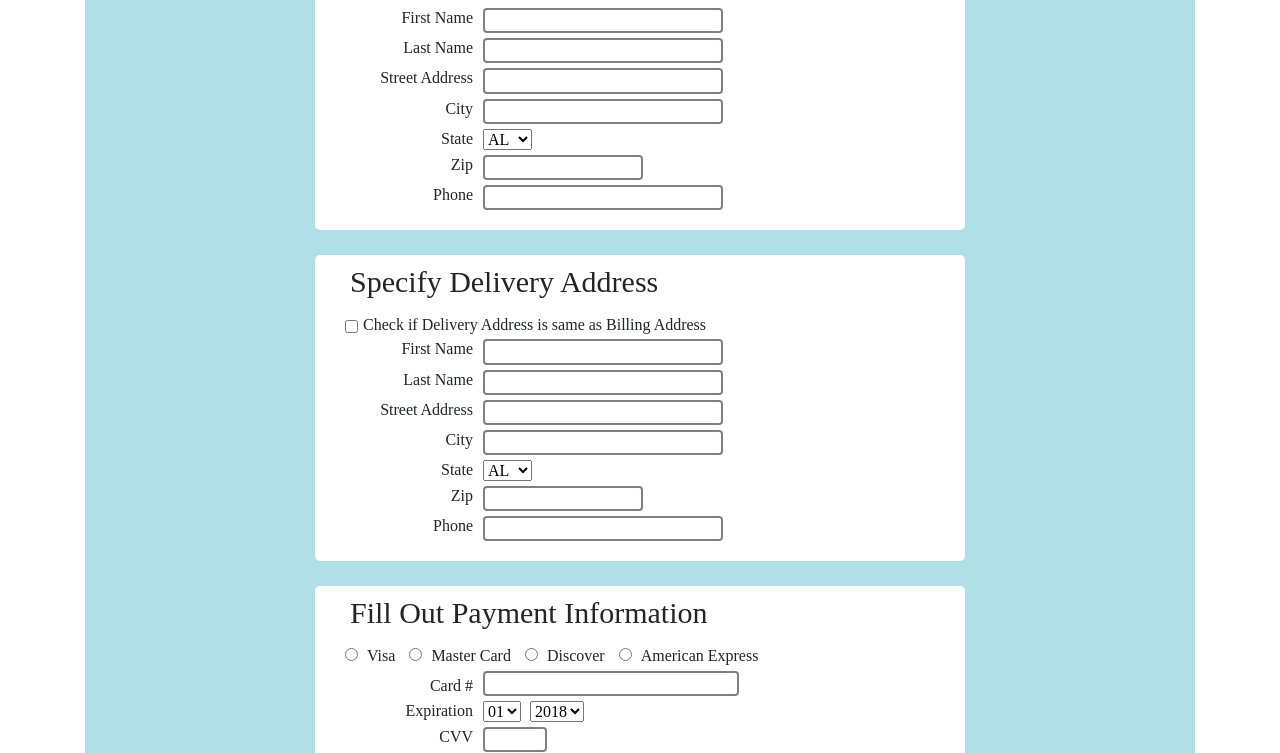
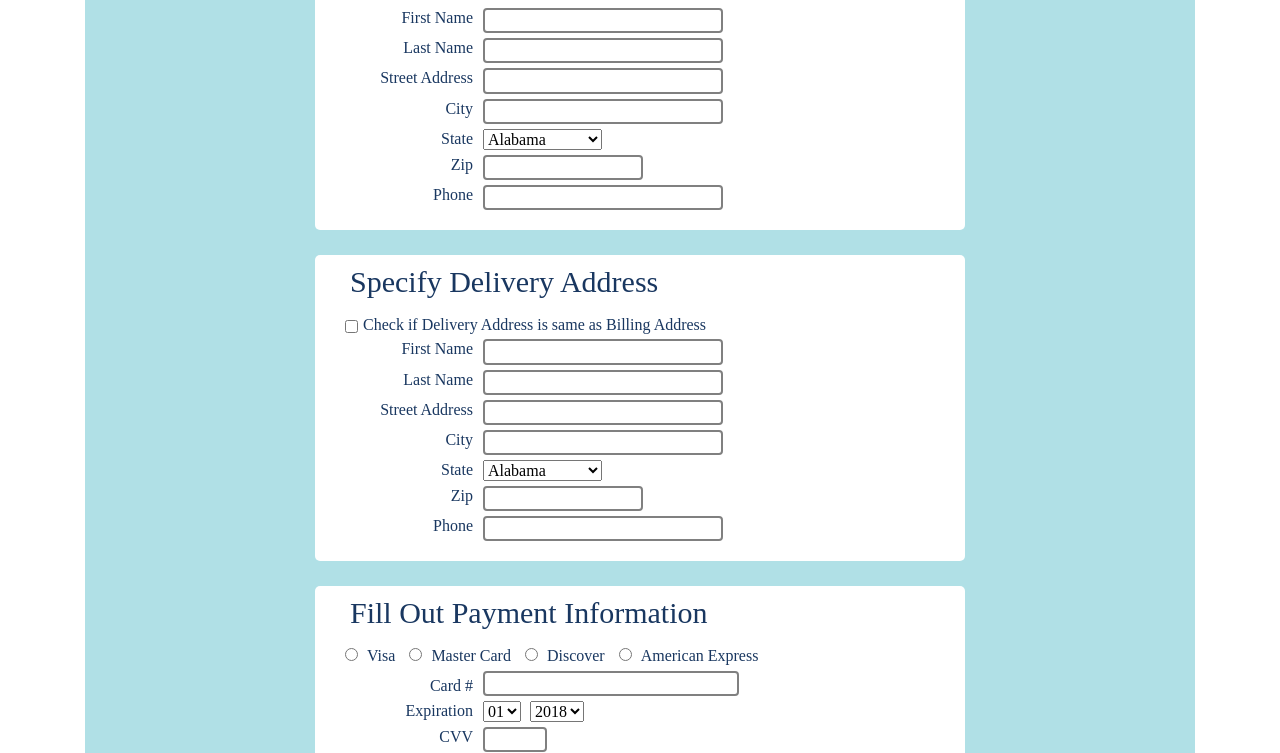
Before and after one commit to TSiclovan947/Capstone_Project_Updated, a plain HTML site: page shopcart.html in a window 1280 px wide. Shown: the part 302-1055 px from the top of the page. Drawn offline with nearby package versions, Linux system fonts and the light colour scheme; files whose address does not match are found by name.

Commit message:
Form Validation Con't
Began form validation for signin and signup; Created a java script page for the signin page; Added more to the form;

```diff
--- a/shopcart.html
+++ b/shopcart.html
@@ -75,57 +75,57 @@
                     <label for="bState">State</label>
                     <select id="bState" name="BillingState" required="required">
                     <!--   State Option Buttons borrowed from project  -->
-                        <option value="AL">AL</option>
-                        <option value="AK">AK</option>
-                        <option value="AZ">AZ</option>
-                        <option value="AR">AR</option>
-                        <option value="CA">CA</option>
-                        <option value="CO">CO</option>
-                        <option value="CT">CT</option>
-                        <option value="DE">DE</option>
-                        <option value="DC">DC</option>
-                        <option value="FL">FL</option>
-                        <option value="GA">GA</option>
-                        <option value="HI">HI</option>
-                        <option value="ID">ID</option>
-                        <option value="IL">IL</option>
-                        <option value="IN">IN</option>
-                        <option value="IA">IA</option>
-                        <option value="KS">KS</option>
-                        <option value="KY">KY</option>
-                        <option value="LA">LA</option>
-                        <option value="ME">ME</option>
-                        <option value="MD">MD</option>
-                        <option value="MA">MA</option>
-                        <option value="MI">MI</option>
-                        <option value="MN">MN</option>
-                        <option value="MS">MS</option>
-                        <option value="MO">MO</option>
-                        <option value="MT">MT</option>
-                        <option value="NE">NE</option>
-                        <option value="NV">NV</option>
-                        <option value="NH">NH</option>
-                        <option value="NJ">NJ</option>
-                        <option value="NM">NM</option>
-                        <option value="NY">NY</option>
-                        <option value="NC">NC</option>
-                        <option value="ND">ND</option>
-                        <option value="OH">OH</option>
-                        <option value="OK">OK</option>
-                        <option value="OR">OR</option>
-                        <option value="PA">PA</option>
-                        <option value="RI">RI</option>
-                        <option value="SC">SC</option>
-                        <option value="SD">SD</option>
-                        <option value="TN">TN</option>
-                        <option value="TX">TX</option>
-                        <option value="UT">UT</option>
-                        <option value="VT">VT</option>
-                        <option value="VA">VA</option>
-                        <option value="WA">WA</option>
-                        <option value="WV">WV</option>
-                        <option value="WI">WI</option>
-                        <option value="WY">WY</option>
+                        <option value="AL">Alabama</option>
+                        <option value="AK">Alaska</option>
+                        <option value="AZ">Arizona</option>
+                        <option value="AR">Arkansas</option>
+                        <option value="CA">California</option>
+                        <option value="CO">Colorodo</option>
+                        <option value="CT">Connecticut</option>
+                        <option value="DE">Delaware</option>
+                        <option value="DC">DC Captital</option>
+                        <option value="FL">Florida</option>
+                        <option value="GA">Georgia</option>
+                        <option value="HI">Hawaii</option>
+                        <option value="ID">Idaho</option>
+                        <option value="IL">Illinois</option>
+                        <option value="IN">Indiana</option>
+                        <option value="IA">Iowa</option>
+                        <option value="KS">Kansas</option>
+                        <option value="KY">Kentucky</option>
+                        <option value="LA">Louisiana</option>
+                        <option value="ME">Maine</option>
+                        <option value="MD">Maryland</option>
+                        <option value="MA">Massacusetts</option>
+                        <option value="MI">Michigan</option>
+                        <option value="MN">Minnesota</option>
+                        <option value="MS">Mississippi</option>
+                        <option value="MO">Missouri</option>
+                        <option value="MT">Montana</option>
+                        <option value="NE">Nebraska</option>
+                        <option value="NV">Nevada</option>
+                        <option value="New Hampshire">NH</option>
+                        <option value="NJ">New Jersey</option>
+                        <option value="NM">New Mexico</option>
+                        <option value="NY">New York</option>
+                        <option value="NC">North Carolina</option>
+                        <option value="ND">North Dakota</option>
+                        <option value="OH">Ohio</option>
+                        <option value="OK">Oklahoma</option>
+                        <option value="OR">Oregon</option>
+                        <option value="PA">Pennsylvania</option>
+                        <option value="RI">Rhode Island</option>
+                        <option value="SC">South Carolina</option>
+                        <option value="SD">South Dakota</option>
+                        <option value="TN">Tennessee</option>
+                        <option value="TX">Texas</option>
+                        <option value="UT">Utah</option>
+                        <option value="VT">Vermont</option>
+                        <option value="VA">Virginia</option>
+                        <option value="WA">Washington</option>
+                        <option value="WV">West Virginia</option>
+                        <option value="WI">Wisconsin</option>
+                        <option value="WY">Wyoming</option>
                     </select>
                     <label for="bZipCode">Zip</label>
                     <input id="bZipCode" name="BillingZip" type="number" required="required" />
@@ -149,57 +149,57 @@
                     <input id="dCity" name="DeliveryCity" type="text" required="required" />
                     <label for="dState">State</label>
                     <select id="dState" name="DeliveryState" required="required">
-                        <option value="AL">AL</option>
-                        <option value="AK">AK</option>
-                        <option value="AZ">AZ</option>
-                        <option value="AR">AR</option>
-                        <option value="CA">CA</option>
-                        <option value="CO">CO</option>
-                        <option value="CT">CT</option>
-                        <option value="DE">DE</option>
-                        <option value="DC">DC</option>
-                        <option value="FL">FL</option>
-                        <option value="GA">GA</option>
-                        <option value="HI">HI</option>
-                        <option value="ID">ID</option>
-                        <option value="IL">IL</option>
-                        <option value="IN">IN</option>
-                        <option value="IA">IA</option>
-                        <option value="KS">KS</option>
-                        <option value="KY">KY</option>
-                        <option value="LA">LA</option>
-                        <option value="ME">ME</option>
-                        <option value="MD">MD</option>
-                        <option value="MA">MA</option>
-                        <option value="MI">MI</option>
-                        <option value="MN">MN</option>
-                        <option value="MS">MS</option>
-                        <option value="MO">MO</option>
-                        <option value="MT">MT</option>
-                        <option value="NE">NE</option>
-                        <option value="NV">NV</option>
-                        <option value="NH">NH</option>
-                        <option value="NJ">NJ</option>
-                        <option value="NM">NM</option>
-                        <option value="NY">NY</option>
-                        <option value="NC">NC</option>
-                        <option value="ND">ND</option>
-                        <option value="OH">OH</option>
-                        <option value="OK">OK</option>
-                        <option value="OR">OR</option>
-                        <option value="PA">PA</option>
-                        <option value="RI">RI</option>
-                        <option value="SC">SC</option>
-                        <option value="SD">SD</option>
-                        <option value="TN">TN</option>
-                        <option value="TX">TX</option>
-                        <option value="UT">UT</option>
-                        <option value="VT">VT</option>
-                        <option value="VA">VA</option>
-                        <option value="WA">WA</option>
-                        <option value="WV">WV</option>
-                        <option value="WI">WI</option>
-                        <option value="WY">WY</option>
+                        <option value="AL">Alabama</option>
+                        <option value="AK">Alaska</option>
+                        <option value="AZ">Arizona</option>
+                        <option value="AR">Arkansas</option>
+                        <option value="CA">California</option>
+                        <option value="CO">Colorodo</option>
+                        <option value="CT">Connecticut</option>
+                        <option value="DE">Delaware</option>
+                        <option value="DC">DC Captital</option>
+                        <option value="FL">Florida</option>
+                        <option value="GA">Georgia</option>
+                        <option value="HI">Hawaii</option>
+                        <option value="ID">Idaho</option>
+                        <option value="IL">Illinois</option>
+                        <option value="IN">Indiana</option>
+                        <option value="IA">Iowa</option>
+                        <option value="KS">Kansas</option>
+                        <option value="KY">Kentucky</option>
+                        <option value="LA">Louisiana</option>
+                        <option value="ME">Maine</option>
+                        <option value="MD">Maryland</option>
+                        <option value="MA">Massacusetts</option>
+                        <option value="MI">Michigan</option>
+                        <option value="MN">Minnesota</option>
+                        <option value="MS">Mississippi</option>
+                        <option value="MO">Missouri</option>
+                        <option value="MT">Montana</option>
+                        <option value="NE">Nebraska</option>
+                        <option value="NV">Nevada</option>
+                        <option value="New Hampshire">NH</option>
+                        <option value="NJ">New Jersey</option>
+                        <option value="NM">New Mexico</option>
+                        <option value="NY">New York</option>
+                        <option value="NC">North Carolina</option>
+                        <option value="ND">North Dakota</option>
+                        <option value="OH">Ohio</option>
+                        <option value="OK">Oklahoma</option>
+                        <option value="OR">Oregon</option>
+                        <option value="PA">Pennsylvania</option>
+                        <option value="RI">Rhode Island</option>
+                        <option value="SC">South Carolina</option>
+                        <option value="SD">South Dakota</option>
+                        <option value="TN">Tennessee</option>
+                        <option value="TX">Texas</option>
+                        <option value="UT">Utah</option>
+                        <option value="VT">Vermont</option>
+                        <option value="VA">Virginia</option>
+                        <option value="WA">Washington</option>
+                        <option value="WV">West Virginia</option>
+                        <option value="WI">Wisconsin</option>
+                        <option value="WY">Wyoming</option>
                     </select>
                     <label for="dZipCode">Zip</label>
                     <input id="dZipCode" name="DeliveryZip" type="number" required="required" />
@@ -265,6 +265,14 @@
                         <p><a href="signIn.html">Click here to sign in to your existing account.</a></p>
                     </div>
                 </fieldset>
+                <fieldset>
+                     <div>
+                        <legend>Before You Go, Give Us Your Feedback!</legend>
+                        <p>We love hearing about your experience! Leave any comments or concerns.</p>
+                        <!-- Used Google to help with this -->
+                        <textarea name="ItemDetail.Comments" id="ItemDetail_Comments" class="form-control " data-bind="value: Comments, ,   }" data-trigger="hover" data-placement="bottom" data-content="The Comments field is required." data-original-title="" title=""></textarea>
+                    </div>
+                </fieldset>
                 <div id="buttonOrd">
                     <input type="submit" name="submit" value="Place Order" id="submitButton" />
                 </div>
--- a/styles/base.css
+++ b/styles/base.css
@@ -48,3 +48,11 @@ div.col-sm-4 h1 {
 
   }
 }
+
+fieldset.text {
+    color: #193760;
+}
+
+fieldset, h2#finorder {
+    color: #193760;
+}
```
Also changed, not shown: javascript/signIn.js (added, +47 -0 lines), signIn.html (+2 -2 lines), therapy.html (+11 -0 lines), javascript/signUp.js (line endings or trailing spaces).
